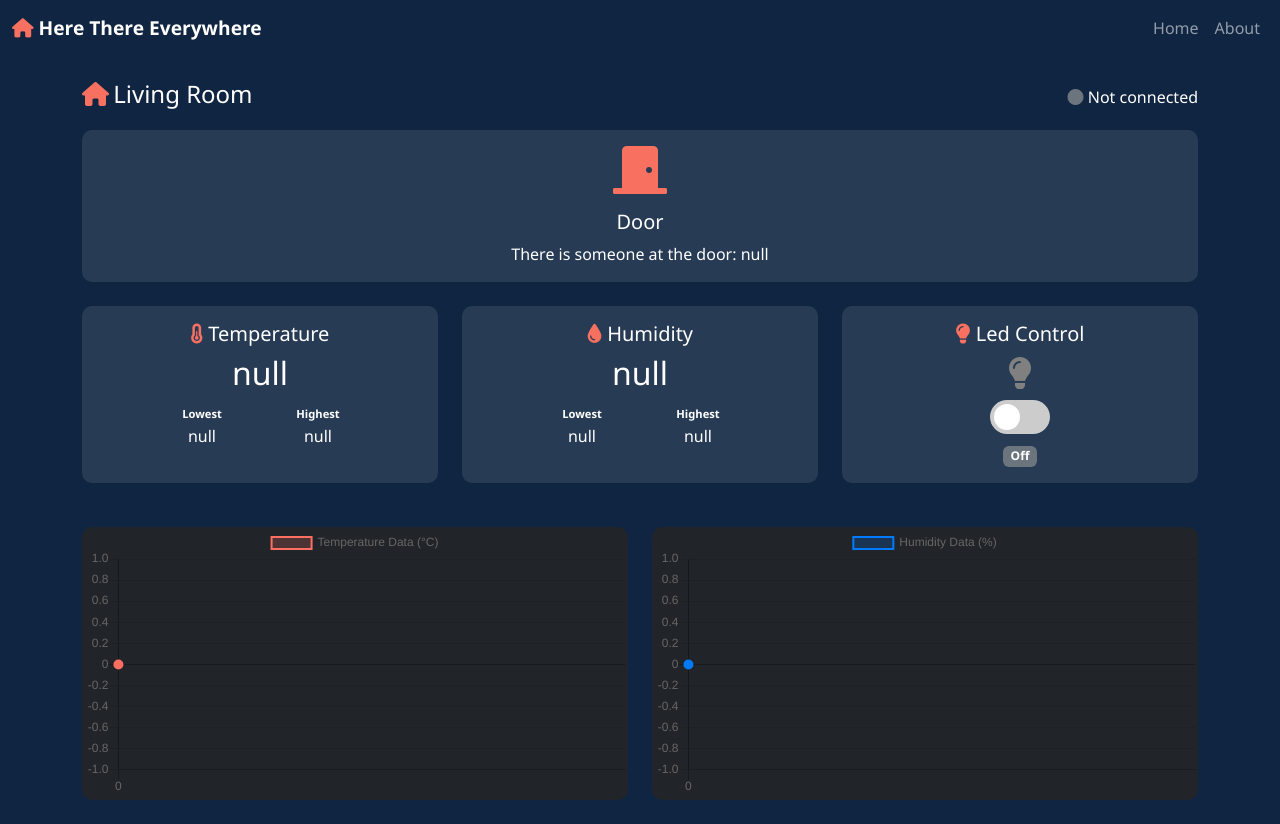
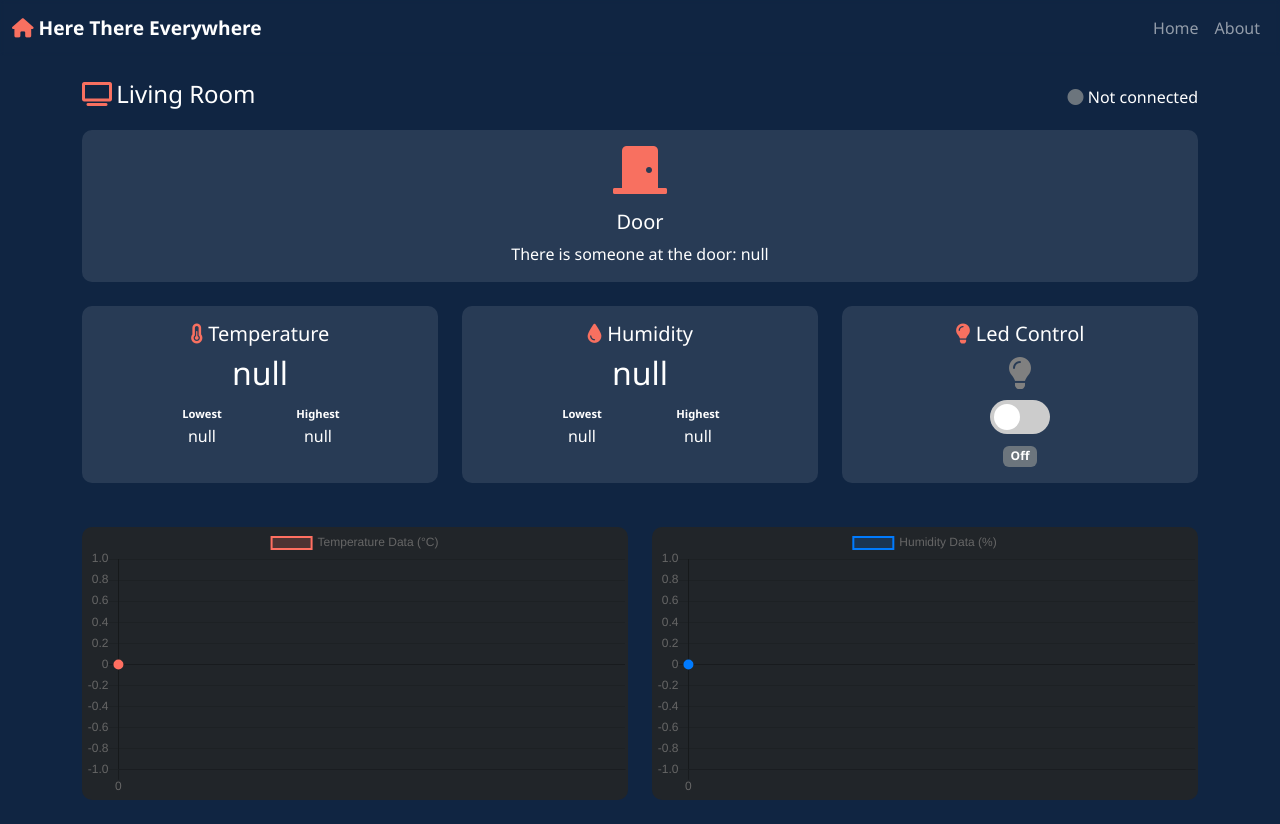
Before and after one commit to yandrajs/smarthome, a plain HTML site: page living-room.html in a window 1280 px wide. Drawn offline with nearby package versions, Linux system fonts and the light colour scheme; no server answers.

Commit message:
Add files via upload
change the icon to the living room icon.

```diff
--- a/living-room.html
+++ b/living-room.html
@@ -169,7 +169,7 @@
       <!-- Room and State Database -->
       <div class="d-flex justify-content-between mb-3">
         <div class="menu-info">
-          <i class="h4 fas fa-home"></i> <span class="h4">Living Room</span>
+          <i class="h4 fas fa-tv"></i> <span class="h4">Living Room</span>
         </div>
         <div class="state-database my-auto">
           <span class="fas fa-circle text-secondary" id="state-icon"></span>
```
